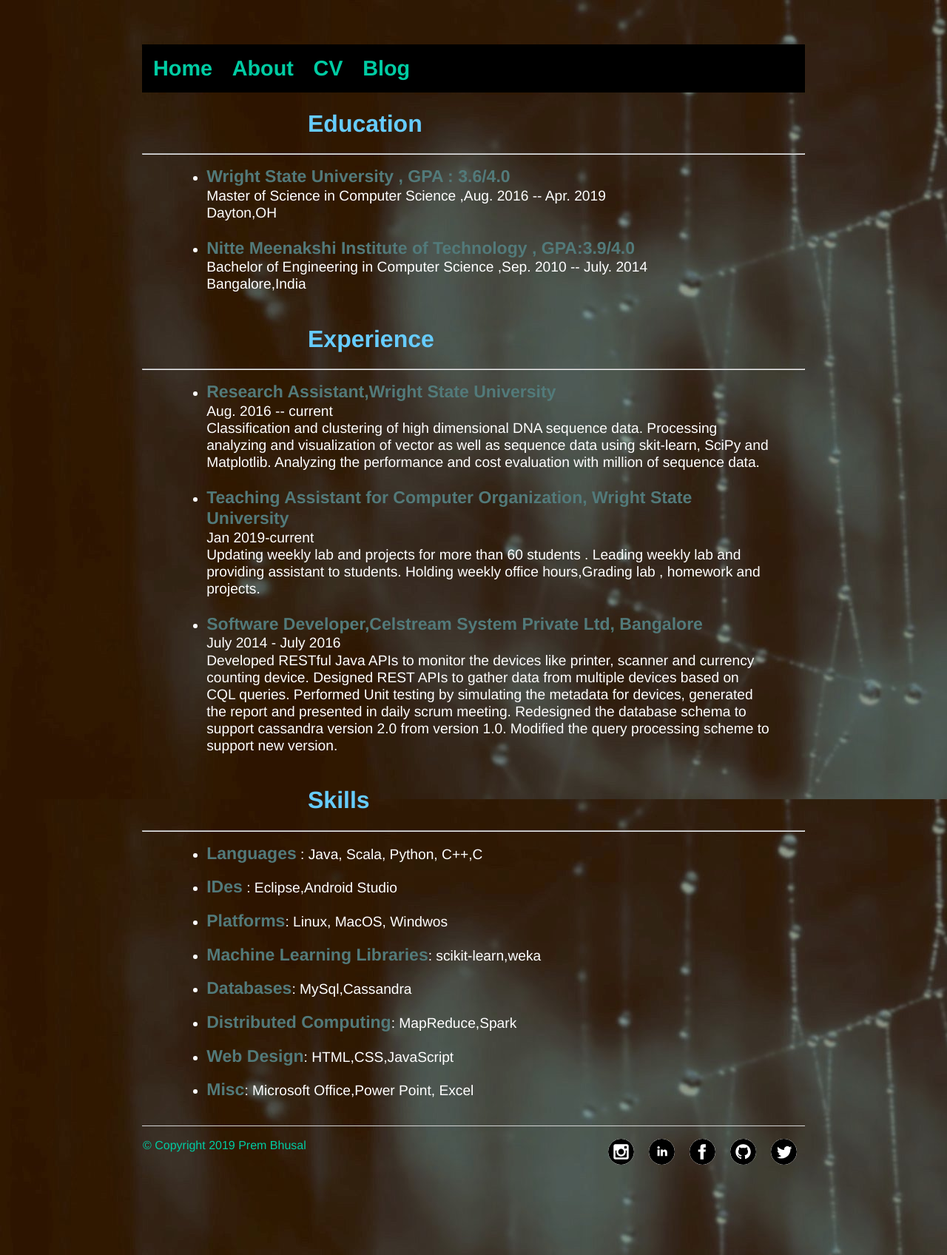
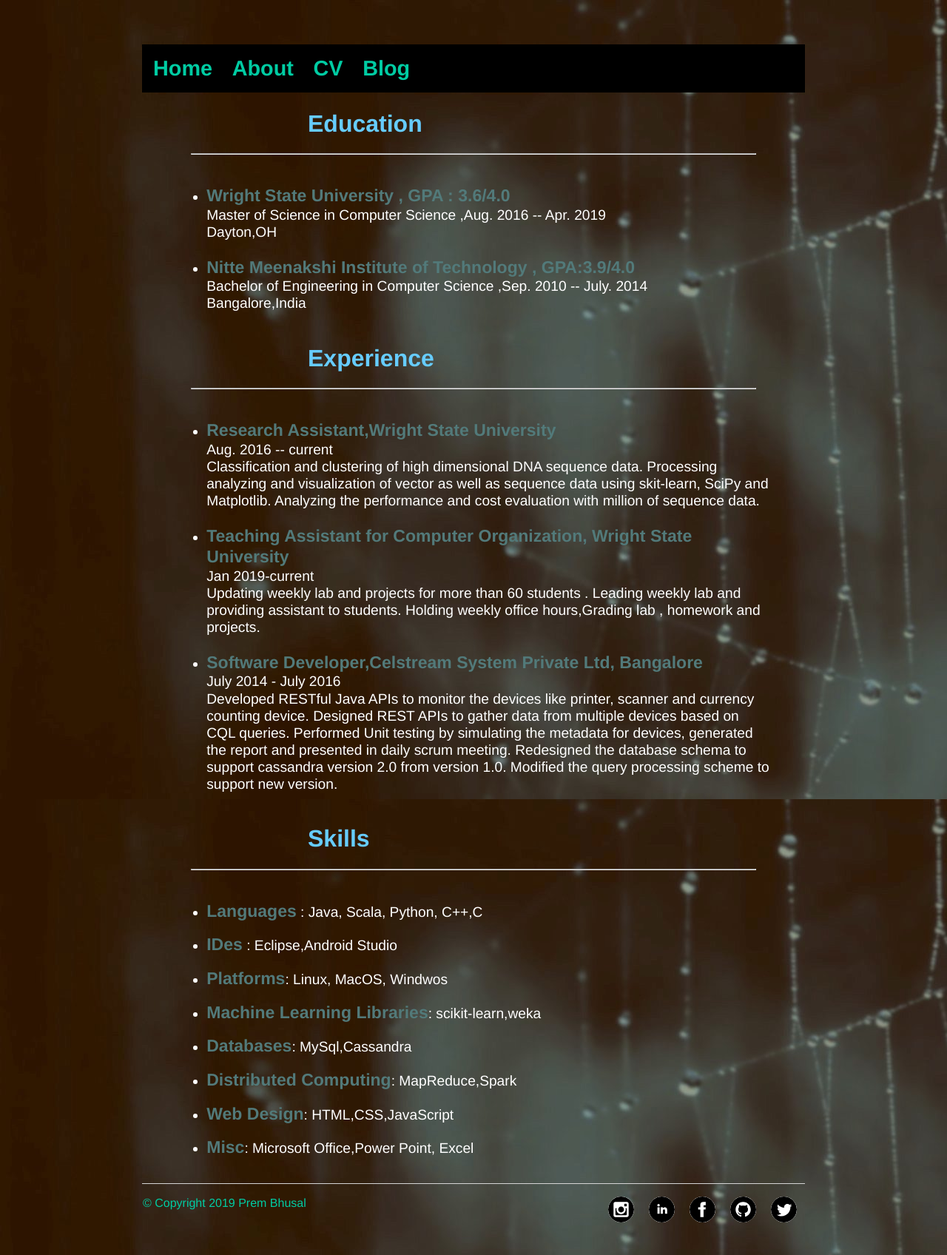
Before and after one commit to prembhusal/prembhusalWebsite, a Jekyll site: the page built from about/index.html, in a window 1280 px wide. Shown: the whole page at 74% size. Built offline with Jekyll 4.4.1, drawn with Linux system fonts in a browser that asks for light colours.

Commit message:
Update index.html

```diff
--- a/about/index.html
+++ b/about/index.html
@@ -4,7 +4,7 @@ title: prembhusal
 ---
 <div class="about">
 	<h1 class="center0">Education</h1>
-	<hr>
+	<hr class="center"><br>
 	<ul class="center">
 		<li> <b>Wright State University	,		GPA : 3.6/4.0</b>
 			<br>Master of Science in Computer Science ,Aug. 2016 -- Apr. 2019
@@ -16,7 +16,7 @@ title: prembhusal
 		</li>
 		</ul>
   <h1 class="center0">Experience</h1>
-	<hr>
+	<hr class="center"><br>
 	<ul class="center">
 		<li> <b>Research Assistant,Wright State University</b>
 			<br>Aug. 2016 -- current
@@ -40,7 +40,7 @@ title: prembhusal
 		</ul>
 
   <h1 class="center0">Skills</h1>
-	<hr>
+	<hr class="center"><br>
 	<ul class="center">
 		<li><b>Languages</b> : Java, Scala, Python, C++,C </li><br>
 			<li><b>IDes</b> : Eclipse,Android Studio</li><br>
```
